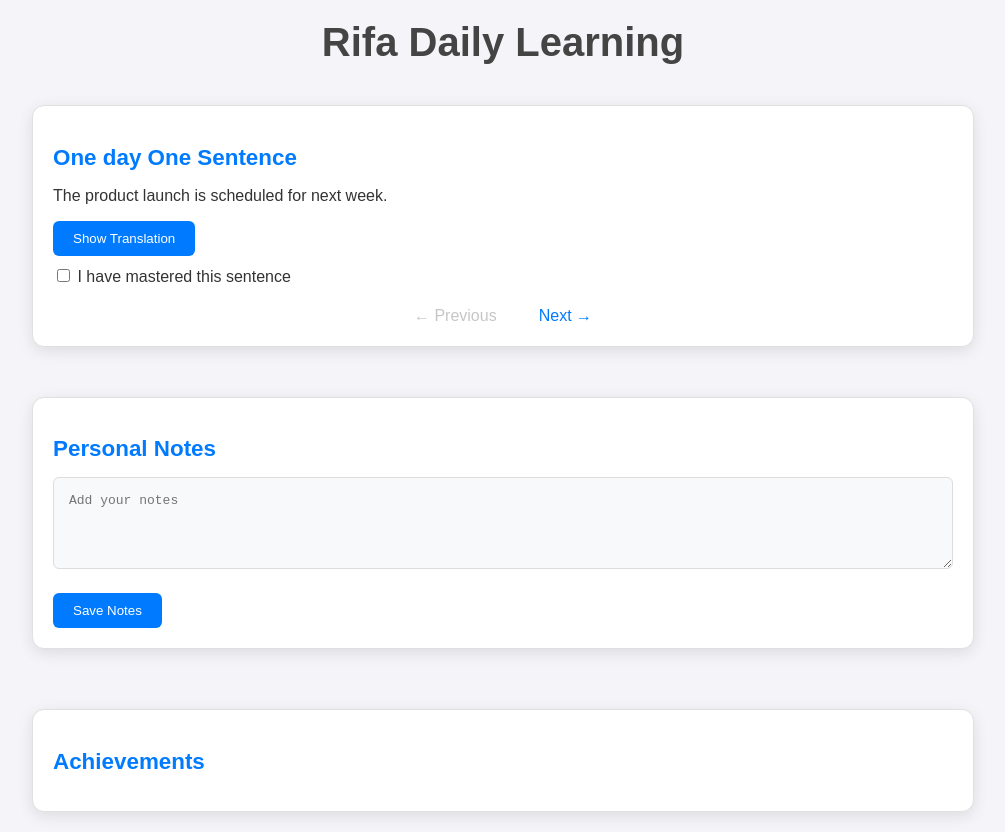
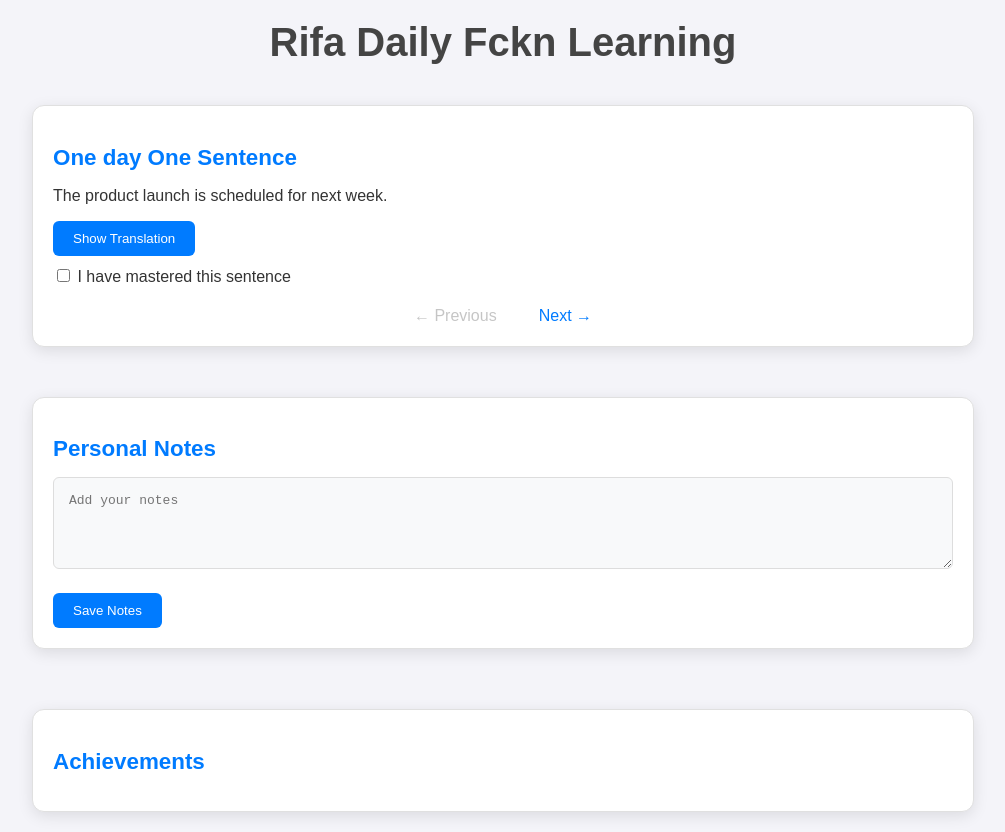
Before and after one commit to rifaulfahribadi/mediabelajar, a plain HTML site: page index.html in a window 1280 px wide. Shown: the whole page, without its empty margins (137-1142 px from the left). Drawn offline with Linux system fonts and the light colour scheme.

Commit message:
new title

```diff
--- a/index.html
+++ b/index.html
@@ -7,7 +7,7 @@
     <link rel="stylesheet" href="styles.css">
 </head>
 <body>
-    <h1>Rifa Daily Learning</h1>
+    <h1>Rifa Daily Fckn Learning</h1>
 
     <div class="container">
         <div class="section">
```
